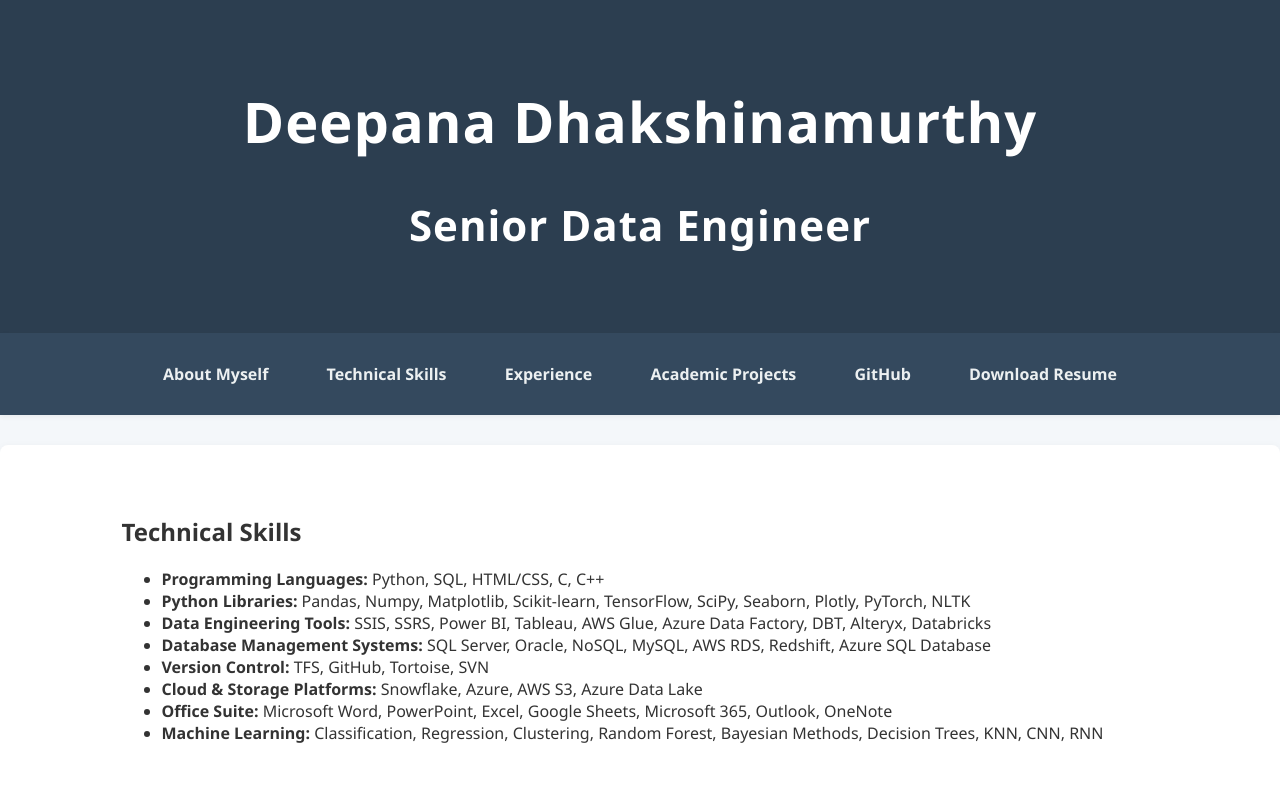
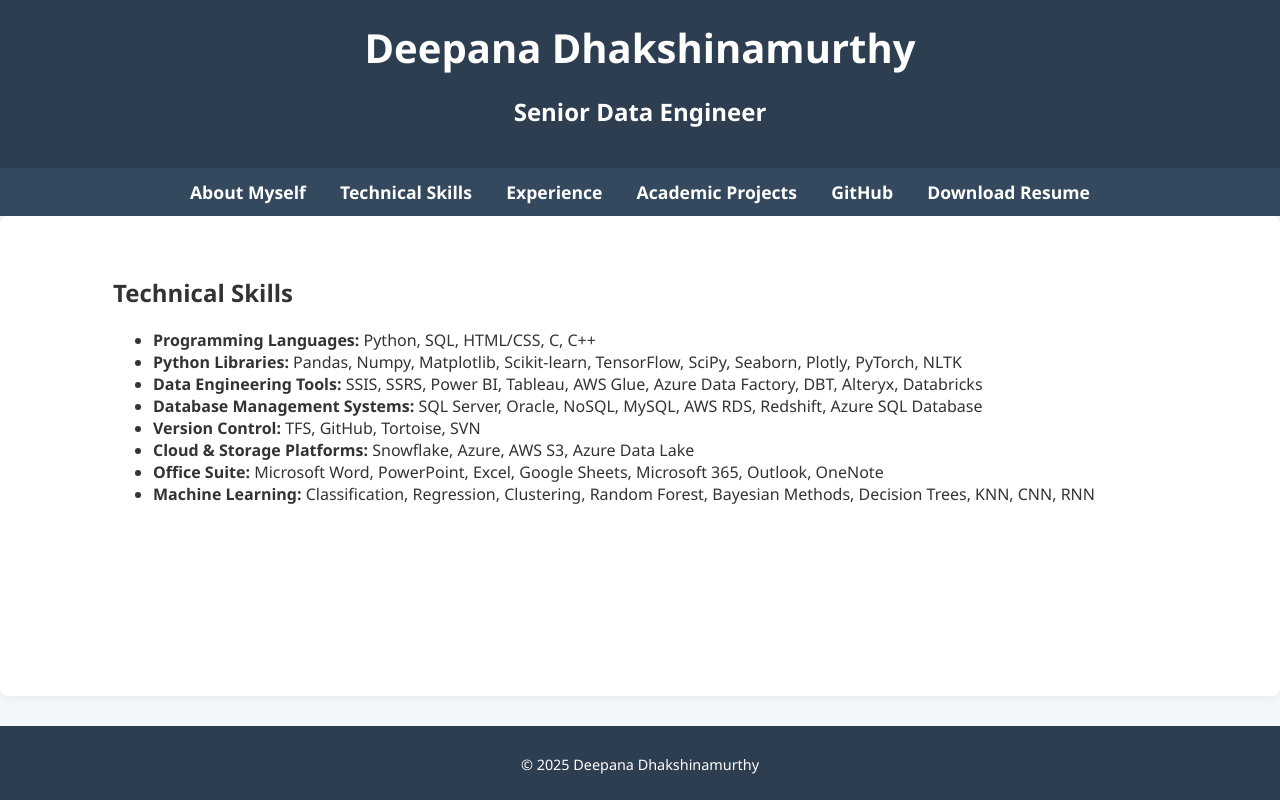
Before and after one commit to Deepana06/Portfolio, a plain HTML site: page index.html in a window 1280 px wide. Both pictures are taken after a click on the link "Technical Skills". Shown: the top 800 px of the page. Drawn offline with Linux system fonts and the light colour scheme.

Commit message:
Update styles.css

```diff
--- a/styles.css
+++ b/styles.css
@@ -1,52 +1,43 @@
-/* General Body Styling */
+/* General Styles */
 body {
     font-family: 'Segoe UI', Tahoma, Geneva, Verdana, sans-serif;
     margin: 0;
     padding: 0;
-    background-color: #f4f7fa;
-    color: #333;
+    background-color: #f4f7fa; /* Light gray-blue */
+    color: #333333; /* Dark Charcoal */
 }
 
-/* Sections */
-.section {
-    display: none;
+.container {
+    width: 85%;
+    margin: 0 auto;
+    overflow: hidden;
 }
 
-/* Show the active section */
-.active {
-    display: block;
-}
-
-/* Container */
-.container {
-    width: 85%;
-    max-width: 1200px;
-    margin: 0 auto;
-    padding: 20px;
-}
-
-/* Header Styling */
+/* Header Styles */
 header {
-    background-color: #2c3e50;
-    color: white;
-    padding: 25px 0;
+    background-color: #2c3e50; /* Elegant Dark Blue */
+    color: #ffffff;
+    padding: 20px 0;
     text-align: center;
-    font-size: 28px;
-    letter-spacing: 1px;
     box-shadow: 0 4px 6px rgba(0,0,0,0.1);
 }
 
-/* Navigation Styling */
+header h1 {
+    font-size: 2.5em;
+    margin: 0;
+}
+
+/* Navigation Styles */
 nav {
-    background-color: #34495e;
-    box-shadow: 0 2px 5px rgba(0,0,0,0.05);
+    background-color: #34495e; /* Slightly Lighter Blue */
+    padding: 12px 0;
 }
 
 nav ul {
     list-style-type: none;
+    text-align: center;
     margin: 0;
-    padding: 10px 0;
-    text-align: center;
+    padding: 0;
 }
 
 nav ul li {
@@ -55,59 +46,65 @@ nav ul li {
 }
 
 nav ul li a {
-    color: #ecf0f1;
+    color: #ffffff;
     text-decoration: none;
-    font-weight: bold;
-    font-size: 16px;
-    padding: 8px 12px;
-    border-radius: 5px;
-    transition: background 0.3s ease;
+    font-weight: 600;
+    font-size: 1.1em;
+    transition: color 0.3s ease;
 }
 
 nav ul li a:hover {
-    background-color: #1abc9c;
-    color: #fff;
+    color: #1abc9c; /* Turquoise highlight */
 }
 
-/* Section Styling */
+/* Section Styles */
 .section {
-    padding: 30px;
+    display: none;
+    padding: 40px 20px;
     background-color: #ffffff;
     min-height: 400px;
-    margin: 30px 0;
+    margin-bottom: 30px;
     border-radius: 8px;
-    box-shadow: 0 2px 8px rgba(0,0,0,0.05);
+    box-shadow: 0 2px 10px rgba(0, 0, 0, 0.05);
 }
 
-/* Footer */
+/* Show the active section */
+.active {
+    display: block;
+}
+
+/* Footer Styles */
 footer {
     background-color: #2c3e50;
-    color: white;
+    color: #ffffff;
     text-align: center;
     padding: 15px 0;
-    font-size: 14px;
-    letter-spacing: 0.5px;
-    margin-top: 40px;
+    font-size: 0.9em;
 }
 
-/* Tab content */
-.tab-content {
-    height: auto;
-    overflow: visible;
-}
-
-/* Resume link button style */
-a.download-resume {
+/* Buttons or Links */
+a.button, a.download-link {
     display: inline-block;
     background-color: #1abc9c;
     color: white;
-    padding: 12px 20px;
+    padding: 10px 20px;
     border-radius: 5px;
     text-decoration: none;
-    font-weight: 600;
-    transition: background 0.3s ease;
+    margin-top: 20px;
+    transition: background-color 0.3s ease;
 }
 
-a.download-resume:hover {
+a.button:hover, a.download-link:hover {
     background-color: #16a085;
 }
+
+/* Resume link style */
+.download-resume {
+    text-align: center;
+    margin-top: 30px;
+}
+
+.download-resume a {
+    font-weight: bold;
+    font-size: 1.1em;
+}
```
